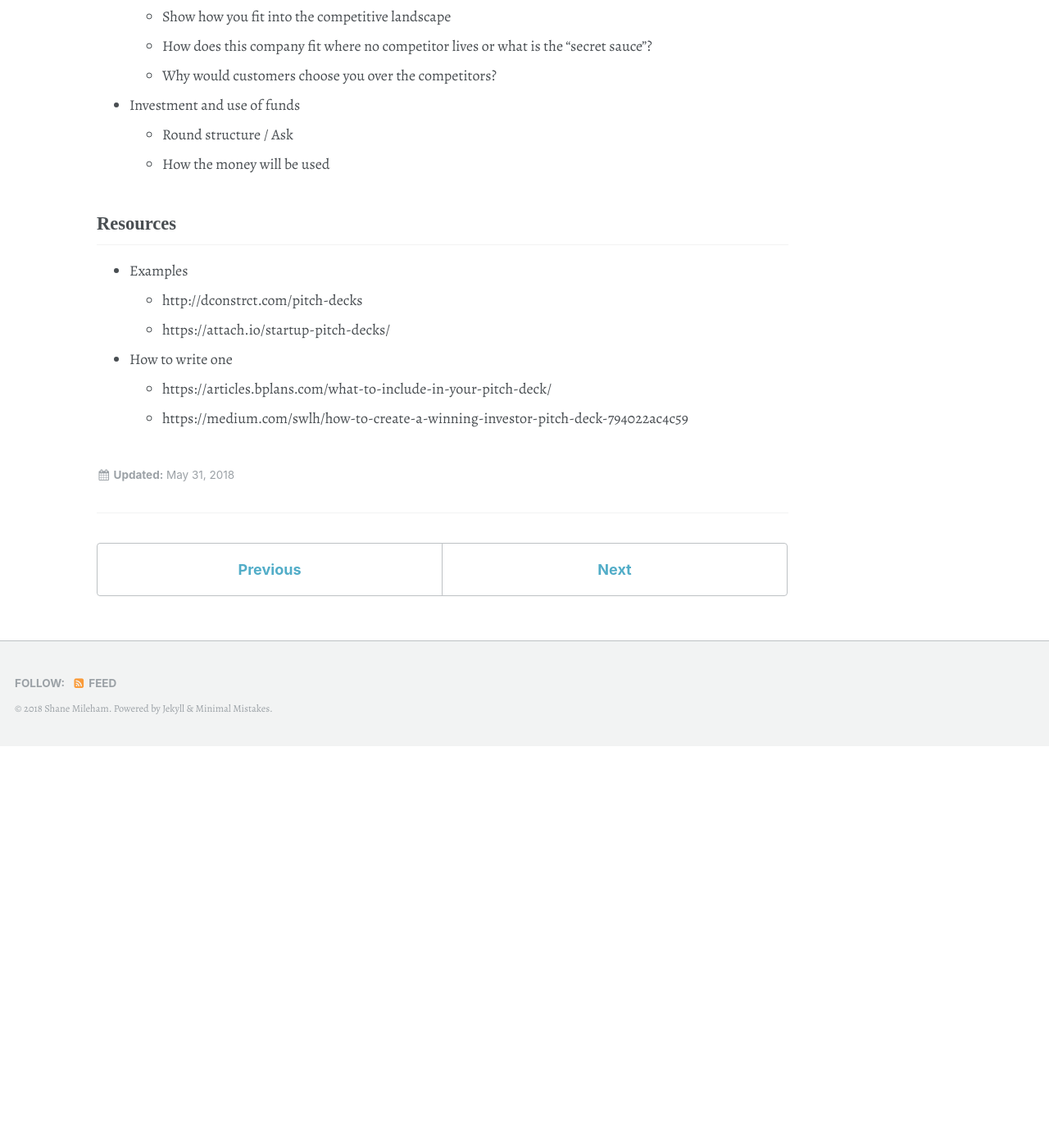
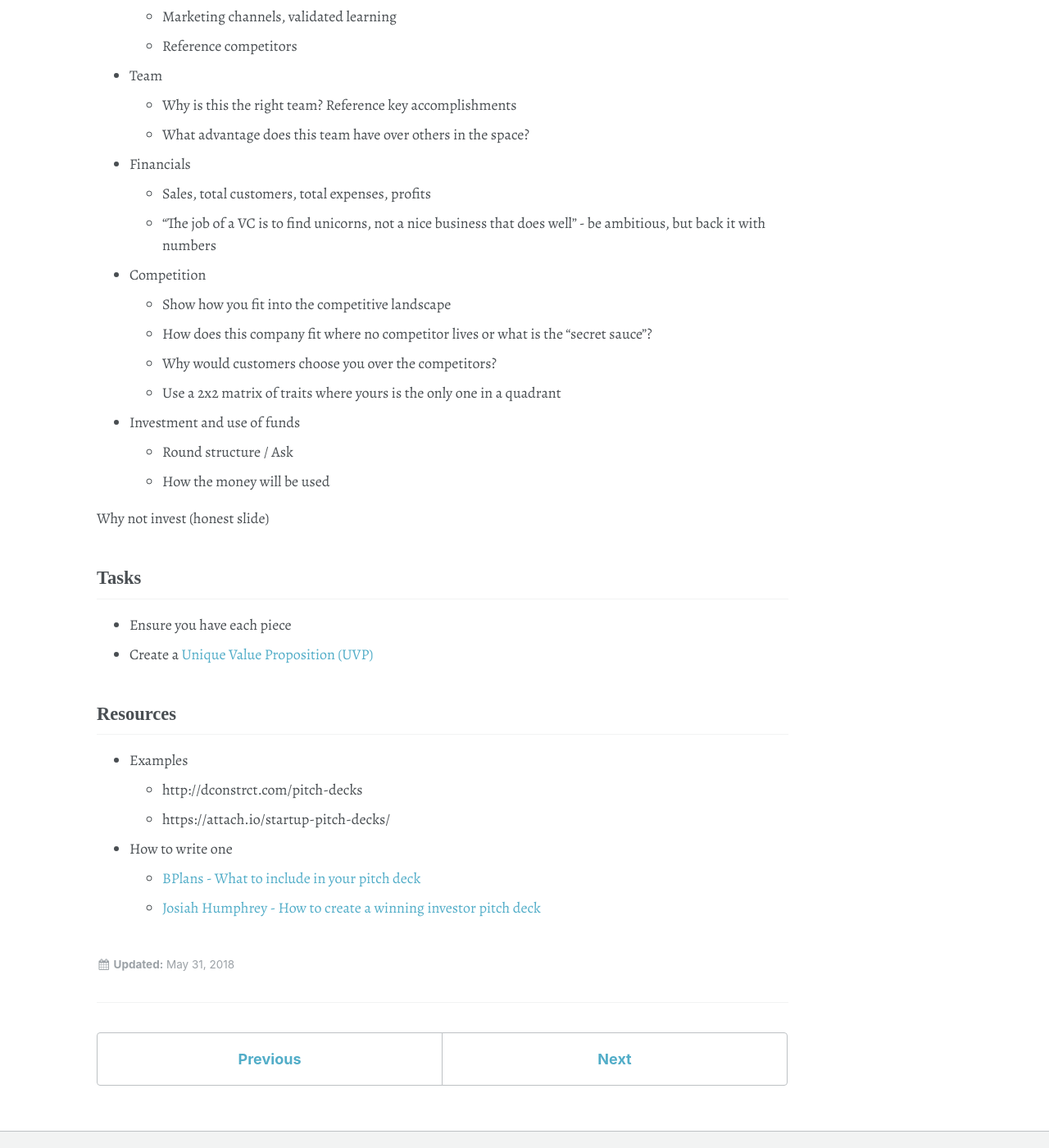
Before and after one commit to shanemileham/levelupmylife, a Jekyll site: the page built from _content/business/pitch-deck.md, in a window 1280 px wide and 1400 px high, scrolled down 1227 px. Shown: the whole window at 82% size. Built offline with Jekyll 4.4.1, drawn with Linux system fonts in a browser that asks for light colours; some web fonts are replaced; comment, search, counter and statistics services are not loaded; before the commit the page ends 2137 px from its top, so only the background shows below that; some of the changed text lies outside the part shown.

Commit message:
Added content to pitch deck page

```diff
--- a/_content/business/pitch-deck.md
+++ b/_content/business/pitch-deck.md
@@ -9,18 +9,26 @@ title: Pitch Deck
   - Vision and value proposition
   - Why the company exists
   - One sentence overview
+  - How the company envisions the world when it is successful
 - The problem
   - Prove pain exists
   - Show who has the pain
   - Use a relatable story
 - Target market and opportunity
   - Total market size, position, segmentation
-- The solution
+  - Ideally large, wealthy (and willing to pay), growing, and fragmented (no clear winner)
+- The solution / product
   - How your product solves the problem
   - Show more than tell; use pictures
+  - Unique value proposition
+  - Explain the details of your product
+- Why now?
+  - Market timing
+  - What makes this possible now?
 - Revenue model / business model
   - How it makes money
   - Reference the competitive landscape and how pricing fits into the larger market
+  - Show Customer Acquisition Cost (CAC) and the Lifetime Value of Customer (LTV)
 - Traction and validation/roadmap
   - Validated learning, traction metrics, milestones
 - Marketing and sales strategy
@@ -31,19 +39,27 @@ title: Pitch Deck
   - What advantage does this team have over others in the space?
 - Financials
   - Sales, total customers, total expenses, profits
+  - "The job of a VC is to find unicorns, not a nice business that does well" - be ambitious, but back it with numbers
 - Competition
   - Show how you fit into the competitive landscape
   - How does this company fit where no competitor lives or what is the "secret sauce"?
   - Why would customers choose you over the competitors?
+  - Use a 2x2 matrix of traits where yours is the only one in a quadrant
 - Investment and use of funds
   - Round structure / Ask
   - How the money will be used
 
+Why not invest (honest slide)
+
+
+## Tasks
+- Ensure you have each piece
+- Create a [Unique Value Proposition (UVP)](https://conversionxl.com/blog/value-proposition-examples-how-to-create/)
 
 ## Resources
 - Examples
   - http://dconstrct.com/pitch-decks
   - https://attach.io/startup-pitch-decks/
 - How to write one
-  - https://articles.bplans.com/what-to-include-in-your-pitch-deck/
-  - https://medium.com/swlh/how-to-create-a-winning-investor-pitch-deck-794022ac4c59
+  - [BPlans - What to include in your pitch deck](https://articles.bplans.com/what-to-include-in-your-pitch-deck/)
+  - [Josiah Humphrey - How to create a winning investor pitch deck](https://medium.com/swlh/how-to-create-a-winning-investor-pitch-deck-794022ac4c59)
```
